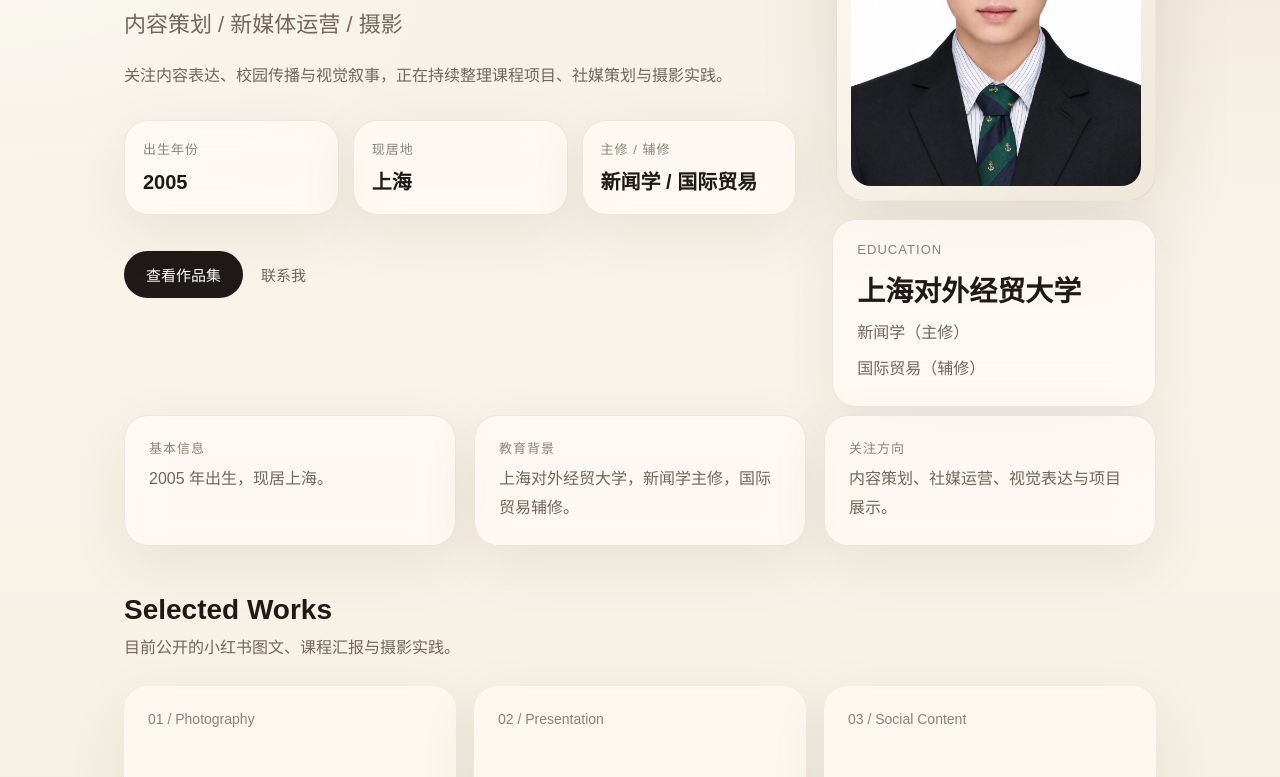
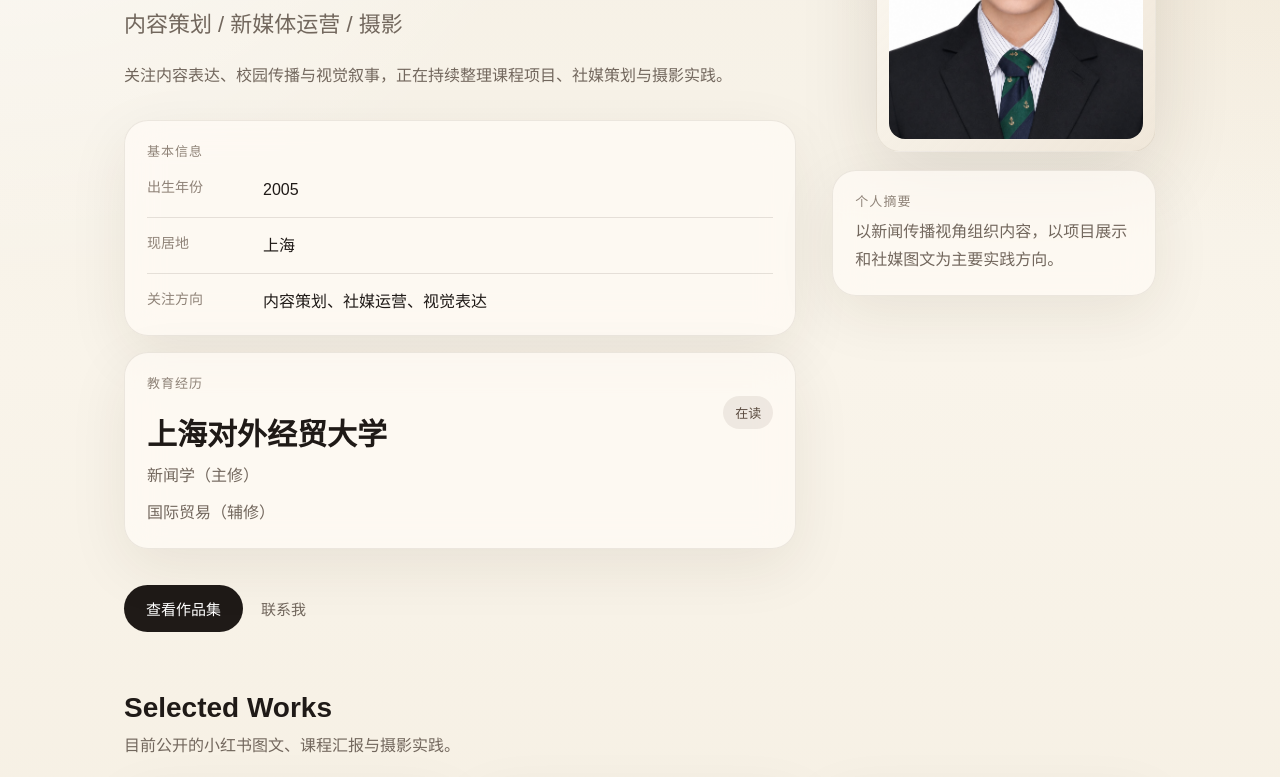
Before and after one commit to lch714285-stack/luochen.vip, a website: page index.html in a window 1280 px wide. Shown: the part 309-1086 px from the top of the page. Drawn offline with Linux system fonts and the light colour scheme.

Commit message:
Refine homepage into resume layout

```diff
--- a/index.html
+++ b/index.html
@@ -27,19 +27,36 @@
           关注内容表达、校园传播与视觉叙事，正在持续整理课程项目、社媒策划与摄影实践。
         </p>
 
-        <div class="hero-facts">
-          <div class="fact-card">
-            <span>出生年份</span>
-            <strong>2005</strong>
-          </div>
-          <div class="fact-card">
-            <span>现居地</span>
-            <strong>上海</strong>
-          </div>
-          <div class="fact-card">
-            <span>主修 / 辅修</span>
-            <strong>新闻学 / 国际贸易</strong>
-          </div>
+        <div class="resume-panels">
+          <section class="resume-card profile-card">
+            <span class="resume-label">基本信息</span>
+            <dl class="resume-list">
+              <div>
+                <dt>出生年份</dt>
+                <dd>2005</dd>
+              </div>
+              <div>
+                <dt>现居地</dt>
+                <dd>上海</dd>
+              </div>
+              <div>
+                <dt>关注方向</dt>
+                <dd>内容策划、社媒运营、视觉表达</dd>
+              </div>
+            </dl>
+          </section>
+
+          <section class="resume-card education-detail-card">
+            <span class="resume-label">教育经历</span>
+            <div class="education-row">
+              <div>
+                <h2>上海对外经贸大学</h2>
+                <p>新闻学（主修）</p>
+                <p>国际贸易（辅修）</p>
+              </div>
+              <span class="education-time">在读</span>
+            </div>
+          </section>
         </div>
 
         <div class="actions">
@@ -53,29 +70,10 @@
           <img src="assets/images/profile/resume-photo-2026.jpg" alt="屈洛辰简历照" />
         </div>
 
-        <div class="education-card">
-          <span class="education-label">Education</span>
-          <h2>上海对外经贸大学</h2>
-          <p>新闻学（主修）</p>
-          <p>国际贸易（辅修）</p>
+        <div class="profile-note-card">
+          <span class="resume-label">个人摘要</span>
+          <p>以新闻传播视角组织内容，以项目展示和社媒图文为主要实践方向。</p>
         </div>
-      </div>
-    </section>
-
-    <section class="resume-strip">
-      <div class="resume-item">
-        <span>基本信息</span>
-        <p>2005 年出生，现居上海。</p>
-      </div>
-
-      <div class="resume-item">
-        <span>教育背景</span>
-        <p>上海对外经贸大学，新闻学主修，国际贸易辅修。</p>
-      </div>
-
-      <div class="resume-item">
-        <span>关注方向</span>
-        <p>内容策划、社媒运营、视觉表达与项目展示。</p>
       </div>
     </section>
 
--- a/style.css
+++ b/style.css
@@ -106,16 +106,14 @@ h1 {
   padding: 24px 0 12px;
 }
 
-.hero-facts {
+.resume-panels {
   display: grid;
-  grid-template-columns: repeat(3, minmax(0, 1fr));
-  gap: 14px;
+  gap: 16px;
   margin-top: 28px;
 }
 
-.fact-card,
-.education-card,
-.resume-item {
+.resume-card,
+.profile-note-card {
   border: 1px solid rgba(84, 63, 44, 0.1);
   border-radius: 24px;
   background: rgba(255, 251, 245, 0.72);
@@ -123,13 +121,12 @@ h1 {
   backdrop-filter: blur(18px);
 }
 
-.fact-card {
-  padding: 18px;
+.resume-card,
+.profile-note-card {
+  padding: 20px 22px;
 }
 
-.fact-card span,
-.resume-item span,
-.education-label {
+.resume-label {
   display: block;
   color: #8f8378;
   font-size: 13px;
@@ -137,11 +134,34 @@ h1 {
   text-transform: uppercase;
 }
 
-.fact-card strong {
-  display: block;
-  margin-top: 10px;
-  font-size: 20px;
-  line-height: 1.4;
+.resume-list {
+  display: grid;
+  gap: 14px;
+  margin: 16px 0 0;
+}
+
+.resume-list div {
+  display: grid;
+  grid-template-columns: 100px minmax(0, 1fr);
+  gap: 16px;
+  padding-top: 14px;
+  border-top: 1px solid var(--line);
+}
+
+.resume-list div:first-child {
+  padding-top: 0;
+  border-top: 0;
+}
+
+.resume-list dt {
+  color: #8f8378;
+  font-size: 14px;
+}
+
+.resume-list dd {
+  margin: 0;
+  color: var(--ink);
+  line-height: 1.7;
 }
 
 .hero-profile {
@@ -152,9 +172,9 @@ h1 {
 }
 
 .profile-photo-card {
-  width: min(100%, 320px);
-  padding: 14px;
-  border-radius: 28px;
+  width: min(100%, 280px);
+  padding: 12px;
+  border-radius: 24px;
   background:
     linear-gradient(135deg, rgba(255, 251, 245, 0.84), rgba(233, 221, 203, 0.64)),
     rgba(255, 255, 255, 0.52);
@@ -167,24 +187,36 @@ h1 {
   width: 100%;
   aspect-ratio: 4 / 5;
   object-fit: cover;
-  border-radius: 20px;
+  border-radius: 16px;
 }
 
-.education-card {
-  width: min(100%, 360px);
-  padding: 22px 24px;
+.education-detail-card h2 {
+  margin: 14px 0 8px;
+  font-size: 30px;
 }
 
-.education-card h2 {
-  margin: 12px 0 10px;
-  font-size: 28px;
+.education-row {
+  display: flex;
+  justify-content: space-between;
+  gap: 16px;
+  align-items: flex-start;
+  margin-top: 4px;
 }
 
-.education-card p,
-.resume-item p {
+.education-detail-card p,
+.profile-note-card p {
   margin: 8px 0 0;
   color: var(--muted);
   line-height: 1.8;
+}
+
+.education-time {
+  padding: 7px 12px;
+  border-radius: 999px;
+  background: rgba(61, 44, 29, 0.08);
+  color: #5b4c40;
+  font-size: 13px;
+  white-space: nowrap;
 }
 
 .actions {
@@ -213,17 +245,6 @@ h1 {
 
 .section {
   margin-top: 48px;
-}
-
-.resume-strip {
-  display: grid;
-  grid-template-columns: repeat(3, minmax(0, 1fr));
-  gap: 18px;
-  margin-top: 8px;
-}
-
-.resume-item {
-  padding: 22px 24px;
 }
 
 .section-title {
@@ -656,13 +677,8 @@ footer a {
     padding: 8px 0 0;
   }
 
-  .hero-facts,
-  .resume-strip {
-    grid-template-columns: 1fr;
-  }
-
   .profile-photo-card {
-    width: min(100%, 280px);
+    width: min(100%, 240px);
     padding: 14px;
     border-radius: 24px;
   }
@@ -675,8 +691,18 @@ footer a {
     align-items: flex-start;
   }
 
-  .education-card {
+  .education-detail-card,
+  .profile-note-card {
     width: 100%;
+  }
+
+  .resume-list div {
+    grid-template-columns: 1fr;
+    gap: 6px;
+  }
+
+  .education-row {
+    flex-direction: column;
   }
 
   .grid {
```
